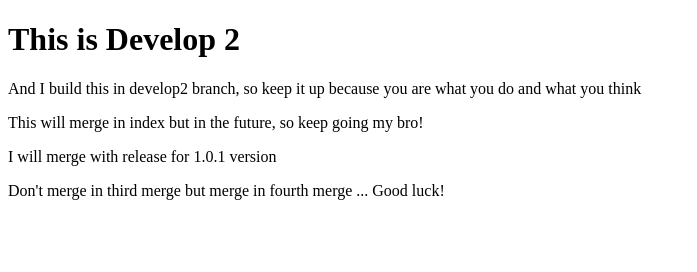
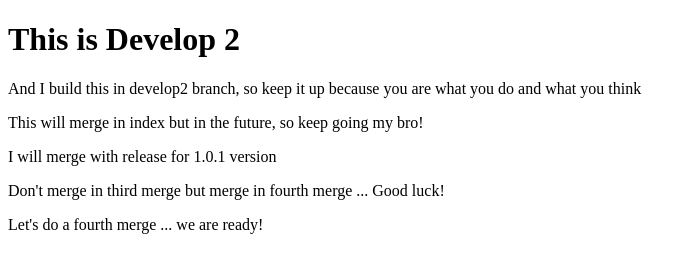
Before and after one commit to rifrifai/belajar-mandiri, a plain HTML site: page develop2.html in a window 1280 px wide. Shown: the whole page, without its empty margins (0-697 px from the left). Drawn offline with Linux system fonts and the light colour scheme.

Commit message:
edit develop2.html for fourth merge

```diff
--- a/develop2.html
+++ b/develop2.html
@@ -15,5 +15,7 @@
     <p>Don't merge in third merge but merge in fourth merge ... Good luck!</p>
 
     <!-- Prepare for the fourth merge -->
+
+    <p>Let's do a fourth merge ... we are ready!</p>
 </body>
 </html>
```
